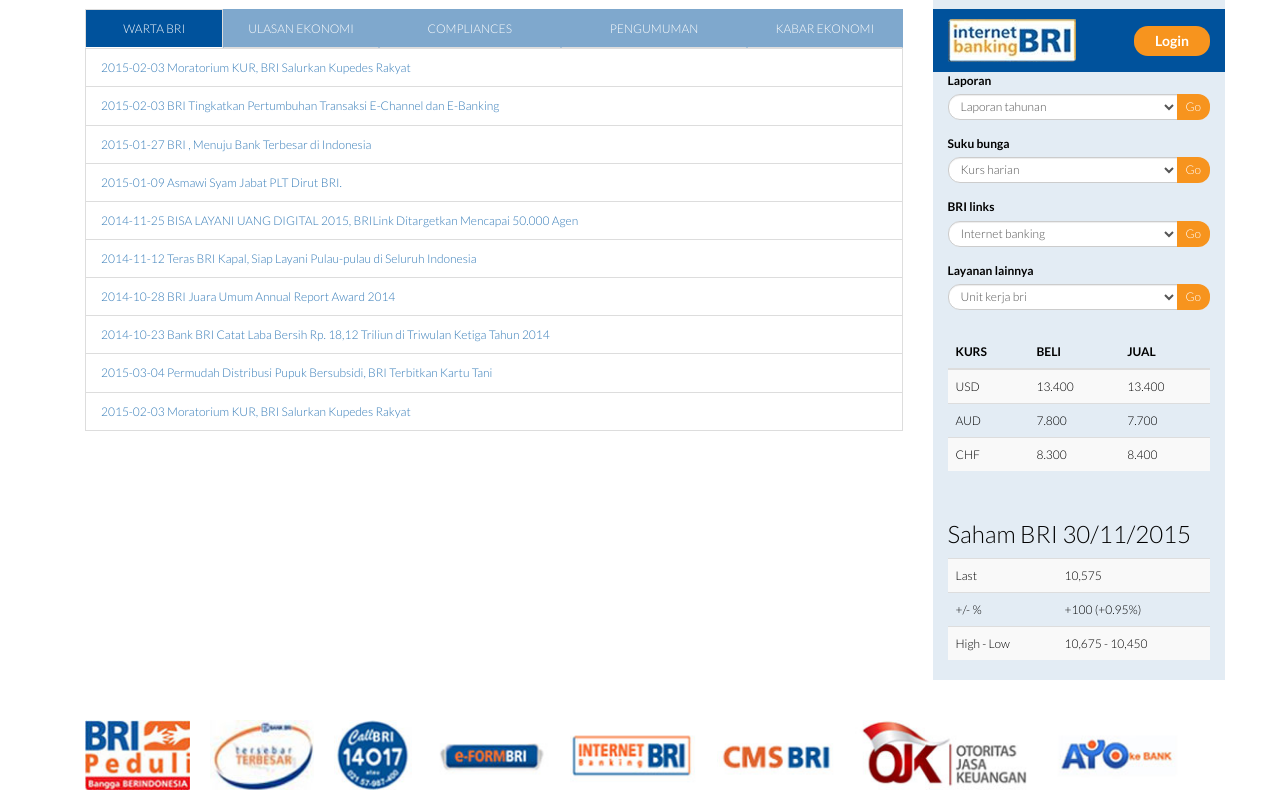
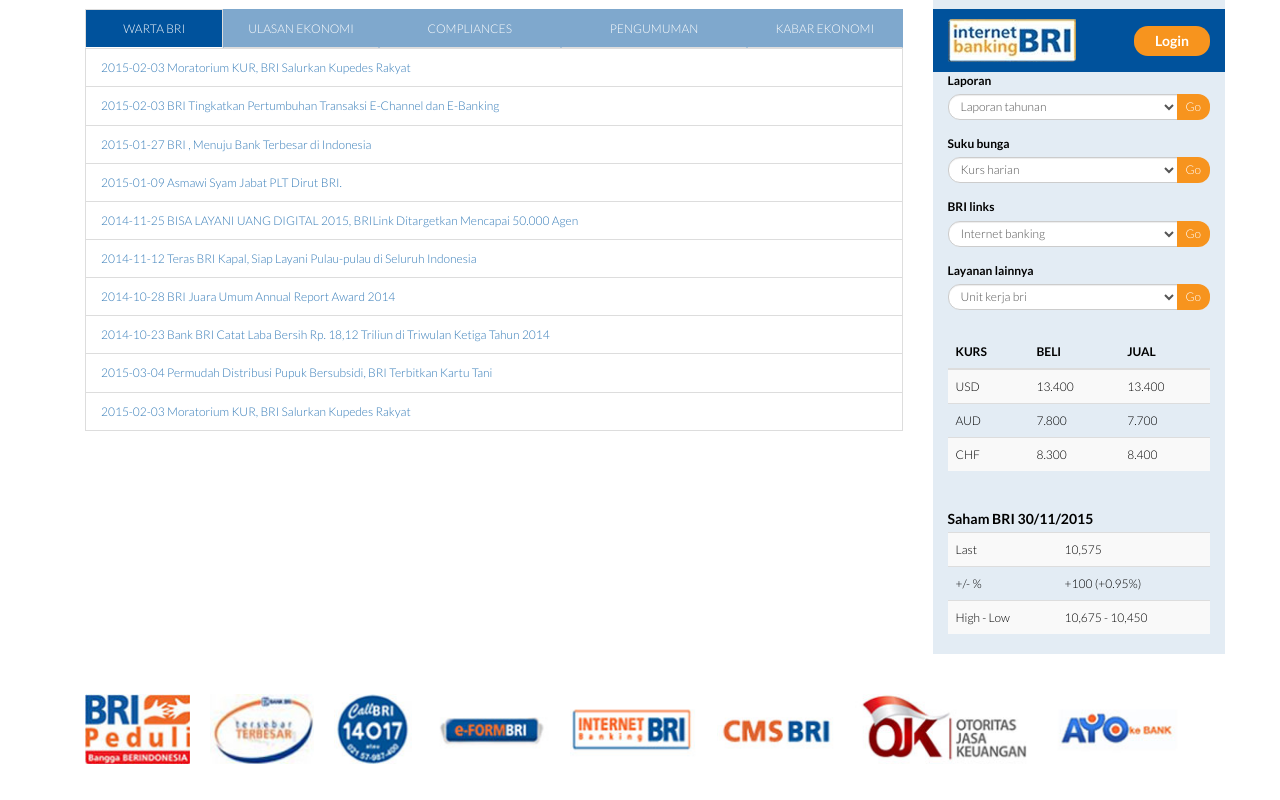
Before and after one commit to marwansaleh/bri, a PHP site: page /tentangkami.html in a window 1280 px wide. Shown: the part 516-1316 px from the top of the page. After the commit the page ends 1280 px from the top, so only its background shows below. Run offline with PHP 8.4, Linux system fonts and the light colour scheme.

Commit message:
Add mainjs

```diff
--- a/assets/css/style.css
+++ b/assets/css/style.css
@@ -143,6 +143,7 @@ header .top-page .top-menu-bar ul li a:hover { color:#f7941e;  text-decoration:
 #main .ibanking-box img { display: block; float: left; }
 #main .ibanking-box .btn { margin-top: 7px; font-weight: bold; padding-left: 20px; padding-right: 20px; }
 
+#main .widgets .widget-title { margin:10px 0 5px 0; padding:0; font-size: 14px; color: #000; font-weight: bold; }
 /** footer **/
 footer { margin-top: 20px; }
 footer .icon-list {list-style: none; margin: 0; padding: 0;}
```
